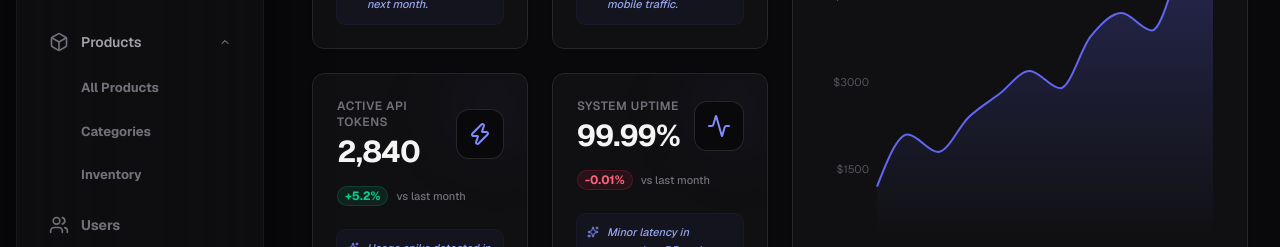
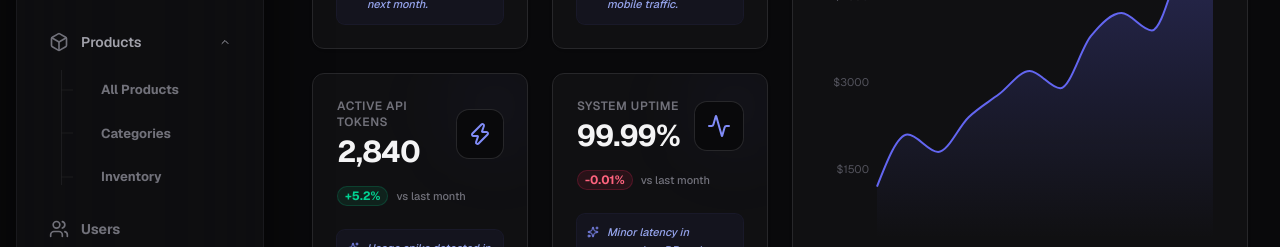
Before and after one commit to Pinky057/nexus-dashboard, a Next.js app: page / in a window 1280 px wide. Both pictures are taken after a click on the button "Products". Shown: the part 373-620 px from the top of the page. Built offline with nearby package versions, Linux system fonts and the light colour scheme.

Commit message:
style: Advanced nested menu hierarchy with connection lines and refined spacing.

```diff
--- a/src/components/Sidebar.tsx
+++ b/src/components/Sidebar.tsx
@@ -254,26 +254,40 @@ export function Sidebar({ isOpen, onClose }: SidebarProps) {
                             </Link>
                           )}
 
+                          {/* Expanded sub-items (INLINE MODE with Connection Line) */}
                           <AnimatePresence>
                             {hasSubItems && isExpanded && !isCollapsed && (
                               <motion.div
                                 initial={{ height: 0, opacity: 0 }}
                                 animate={{ height: "auto", opacity: 1 }}
                                 exit={{ height: 0, opacity: 0 }}
-                                className="overflow-hidden pl-12 pr-2 space-y-2 mt-1"
+                                className="overflow-hidden relative ml-7 pl-6 space-y-1 mt-1"
                               >
-                                {item.subItems.map((sub) => (
+                                {/* Vertical Connection Line */}
+                                <div className="absolute left-0 top-0 bottom-2 w-px bg-zinc-800/60" />
+
+                                {item.subItems.map((sub) => {
+                                  const isSubActive = pathname === sub.href
+                                  return (
                                     <Link
                                       key={sub.name}
                                       href={sub.href}
                                       className={cn(
-                                      "block py-2 text-[13px] font-bold transition-all",
-                                      pathname === sub.href ? "text-indigo-400" : "text-zinc-500 hover:text-zinc-200"
+                                        "block py-2.5 px-4 rounded-xl text-[13px] font-bold transition-all relative group/sub",
+                                        isSubActive
+                                          ? "bg-indigo-600/10 text-indigo-400"
+                                          : "text-zinc-500 hover:text-zinc-200 hover:bg-zinc-800/30"
                                       )}
                                     >
+                                      {/* Horizontal Indicator Line for Sub-items */}
+                                      <div className={cn(
+                                        "absolute -left-6 top-1/2 -translate-y-1/2 h-px w-3 transition-colors",
+                                        isSubActive ? "bg-indigo-500" : "bg-zinc-800/60 group-hover/sub:bg-zinc-700"
+                                      )} />
                                       {sub.name}
                                     </Link>
-                                ))}
+                                  )
+                                })}
                               </motion.div>
                             )}
                           </AnimatePresence>
```
Lines whose indentation alone changed are shown as unchanged.
